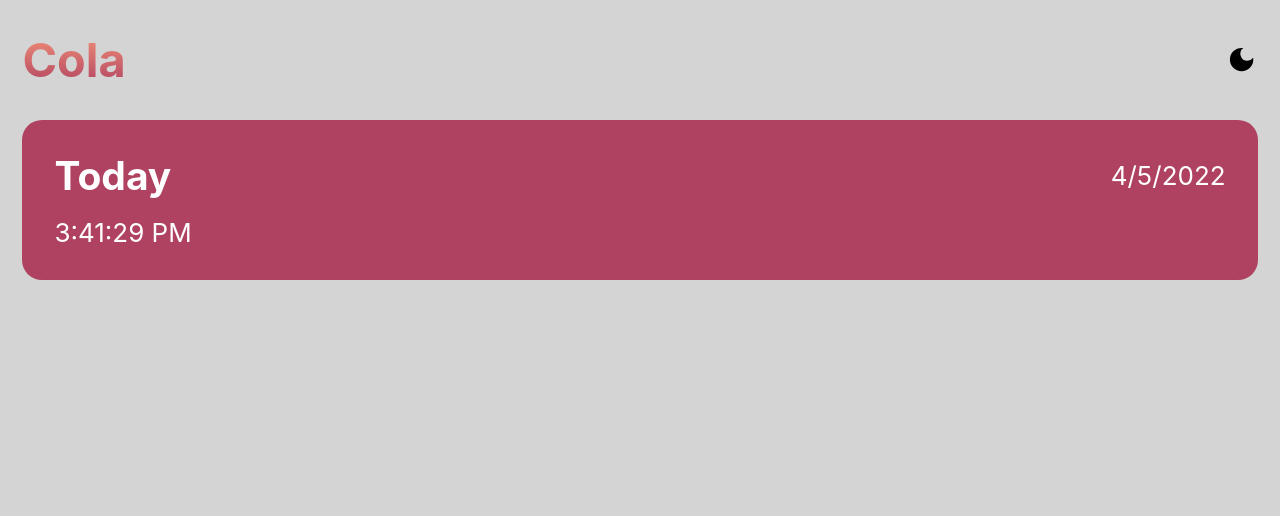
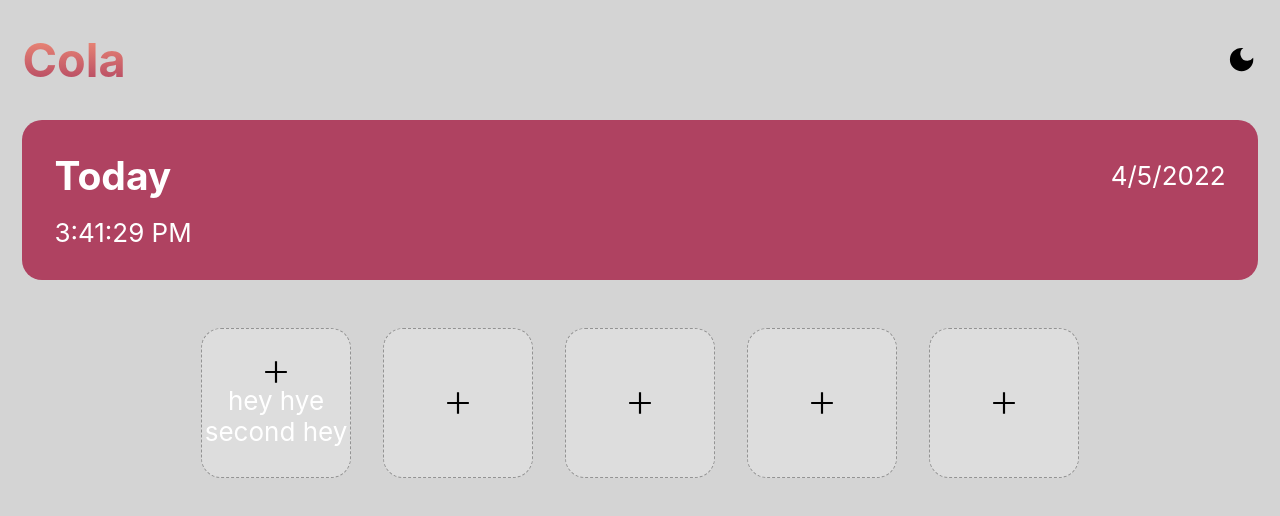
Before and after one commit to thanhtutzaw/cola, a React (Create React App) app: page / in a window 1280 px wide. Shown: the top 516 px of the page. Built offline with nearby package versions, Linux system fonts and the light colour scheme.

Commit message:
added lists and darkmode fun

```diff
--- a/src/App.css
+++ b/src/App.css
@@ -1,14 +1,35 @@
+*,
+*:before,
+*:after {
+  padding: 0;
+  margin: 0;
+  box-sizing: border-box;
+  -webkit-tap-highlight-color: transparent;
+}
+*::-webkit-scrollbar {
+  width: 10px;
+  background: #055575ec;
+  background-color: transparent;
 
-*,*:before,*:after{
-    padding:0;
-    margin:0;
-    box-sizing: border-box;
 }
-:root{
-  --white-bg:#d4d4d4;
-  --white-font:black;
-  --dark-bg:black;
-  --dark-font:white;
+
+*::-webkit-scrollbar {
+  height: 20px;
+}
+*::-webkit-scrollbar-thumb {
+  background-color: rgb(195, 195, 195);
+  width: 20px;
+  border-radius: 6px;
+}
+*::-webkit-scrollbar-track {
+  /* box-shadow: inset 0 0 5px grey; */
+  border-radius: 10px;
+}
+:root {
+  --white-bg: #d4d4d4;
+  --white-font: black;
+  --dark-bg: black;
+  --dark-font: white;
 }
 .main {
   width: 100%;
@@ -21,50 +42,104 @@
   display: flex;
   flex-direction: column;
   /* align-items: center; */
-  gap:2rem;
+  gap: 2rem;
 }
-.row{
+html[dark] .main {
+  background-color: rgb(36, 36, 36);
+}
+html[dark] .light-icon {
+  fill: white;
+}
+/* @media (prefers-color-scheme: dark){
+
+} */
+.row {
   display: flex;
   align-items: center;
   justify-content: space-between;
-
-
 }
-.container{
+.container {
   padding: 2rem 1.4rem;
 }
-header{
-  font-size:1.2em;
+header {
+  font-size: 1.2em;
 }
-h1,h2, .today-card{
+h1,
+h2,
+.today-card {
   user-select: none;
 }
-h1, .button{
+h1,
+.button {
   cursor: pointer;
 }
-.button:focus{
+.button:focus {
   outline: none;
 }
-.logo{
+.logo {
   background: -webkit-linear-gradient(#f39178, #af4261);
   -webkit-background-clip: text;
   -webkit-text-fill-color: transparent;
 }
-.dark-icon, .light-icon{
-  fill:var(--dark-font);
-  fill:var(--white-font);
-
-
+.dark-icon,
+.light-icon {
+  fill: var(--dark-font);
+  fill: var(--white-font);
 }
-.today-card{
+.today-card {
   /* height:19vh; */
   background-color: #af4261;
   /* padding:1.6rem .7rem; */
-  border-radius:20px;
-  padding:2rem;
+  border-radius: 20px;
+  padding: 2rem;
   /* max-width: 90vw; */
 }
-.today-clock{
-  margin-top:18px;
+.today-clock {
+  margin-top: 18px;
   /* text-align: center; */
 }
+ul li {
+  list-style: none;
+}
+a {
+  text-decoration: none;
+}
+.content-card {
+}
+.add-btn,
+svg {
+  fill: rgb(154, 154, 154);
+}
+section .content {
+  height: 50vh;
+  overflow-y: auto;
+}
+.content ul {
+  display: flex;
+  justify-content: center;
+  flex-direction: row;
+  flex-wrap: wrap;
+  flex-shrink: 3;
+  flex-grow:0;
+  flex-basis: 10%;
+}
+.content-card li {
+  cursor: pointer;
+  background-color: rgba(232, 232, 232, 0.411);
+  border: 1px dashed rgba(0, 0, 0, 0.333);
+  border-radius: 20px;
+  width: 150px;
+  height: 150px;
+  margin: 1rem;
+  justify-content: center;
+  align-items: center;
+  display: flex;
+  flex-direction: column;
+}
+.content-card li:hover {
+  background-color: rgba(179, 179, 179, 0.572);
+  transform: scale(1.08);
+  transition: transform 0.11s ease-in;
+}
+.content-card li:focus {
+}
--- a/src/App.js
+++ b/src/App.js
@@ -3,6 +3,7 @@ import { useState } from "react";
 
 import Header from "./components/header";
 import Today from "./components/today";
+import Content from "./components/Content";
 function App() {
   const [darkmode, setdarkmode] = useState(false);
 
@@ -25,6 +26,8 @@ function App() {
         <Header darkmode={darkmode} setdarkmode={setdarkmode}/>
 
         <Today clock={clock} setclock={setclock} newdate={newdate} setnewdate={setnewdate} />
+
+        <Content />
       </section>
     </div>
   );
--- /dev/null
+++ b/src/components/Content.js
@@ -0,0 +1,20 @@
+import React from "react";
+import Lists from "./Lists";
+
+function Content() {
+  return (
+    <section className="content">
+      <ul>
+
+        <Lists text={"hey hye"} second={"second hey"} />
+        <Lists />
+        <Lists />
+        <Lists />
+        <Lists />
+
+      </ul>
+    </section>
+  );
+}
+
+export default Content;
--- /dev/null
+++ b/src/components/Lists.js
@@ -0,0 +1,16 @@
+import React from "react";
+import { GrAdd } from "react-icons/gr";
+
+function Lists(props) {
+  return (
+    <div className="content-card">
+      <li>
+        <GrAdd className="add-btn" />
+        <p>{props.text}</p>
+        <p>{props.second}</p>
+      </li>
+    </div>
+  );
+}
+
+export default Lists;
--- a/src/components/header.js
+++ b/src/components/header.js
@@ -1,16 +1,28 @@
-import React from "react";
+import React,{useEffect} from "react";
 import { MdDarkMode } from "react-icons/md";
 import { MdLightMode } from "react-icons/md";
 function Header({ darkmode, setdarkmode }) {
+  useEffect(() => {
+
+      // if(darkmode){
+      //   console.log(true)
+
+      // }
+
+  }, );
 
   const darkmodetoggle = () => {
     setdarkmode((darkmode) => !darkmode);
     if(darkmode){
         console.log('changed to light mode')
-    }
-    else{
+        document.documentElement.removeAttribute('dark','true')
+      }
+      else{
 
         console.log('changed to dark mode')
+        document.documentElement.setAttribute('dark','true')
+
+
     }
   };
 
```
